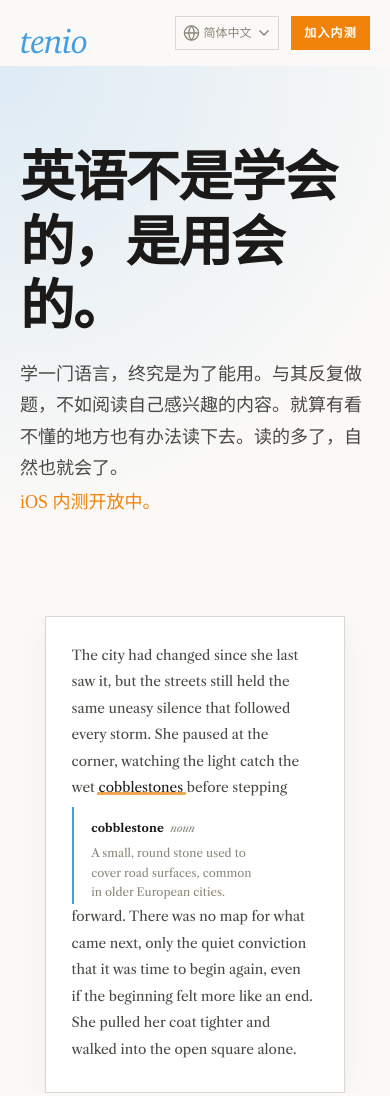
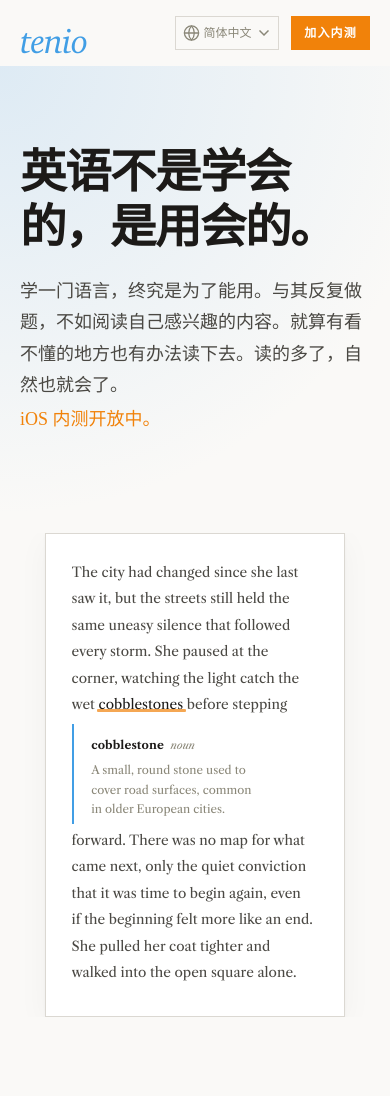
Before and after one commit to gesarvonling/tenio_site, a website: page cn/index.html in a window 390 px wide. Shown: the top 1096 px of the page. Drawn offline with nearby package versions, Linux system fonts and the light colour scheme; a web font is replaced by a local one.

Commit message:
Refine mobile hero fold spacing and CN hero typography

```diff
--- a/cn/index.html
+++ b/cn/index.html
@@ -99,6 +99,7 @@
   --hero-fold-height: 6.2rem;
   --hero-cycle: 12s;
   --hero-start-delay: 0.5s;
+  --hero-fold-gap-after: 0px;
   --hero-graphic-offset-x: 15px;
   --hero-graphic-offset-y: 50px;
   --hero-graphic-reserved-height: 29.5rem;
@@ -419,15 +420,16 @@ html[data-locale="zh-CN"] .hero-title {
 /* fold zone */
 .hero-graphic .fold-zone {
   height: 0;
+  margin-bottom: 0;
   overflow: hidden;
   animation: heroFoldOpen var(--hero-cycle) ease infinite;
   position: relative;
 }
 
 @keyframes heroFoldOpen {
-  0%, 25%      { height: 0; }
-  29.2%, 72%   { height: var(--hero-fold-height); }
-  76.2%, 100%  { height: 0; }
+  0%, 25%      { height: 0; margin-bottom: 0; }
+  29.2%, 72%   { height: var(--hero-fold-height); margin-bottom: var(--hero-fold-gap-after); }
+  76.2%, 100%  { height: 0; margin-bottom: 0; }
 }
 
 /* definition content */
@@ -920,11 +922,12 @@ html[data-locale="zh-CN"] .hero-title {
 @media (max-width: 759px) {
   :root {
     --hero-graphic-offset-x: 0px; /* keep hero card centered on narrow viewports */
-    --hero-fold-height: 6.4rem;
+    --hero-fold-height: 6.6rem;
+    --hero-fold-gap-after: 0.22rem;
   }
 
   html[data-locale="zh-CN"] .hero-title {
-    font-size: calc(clamp(2.4rem, 5.5vw, 4rem) + 1rem);
+    font-size: calc(clamp(2.4rem, 5.5vw, 4rem) + 0.5rem);
   }
 
   .hero-graphic {
```
Also changed, not shown: en/index.html (+8 -5 lines), templates/landing.template.html (+8 -5 lines).
